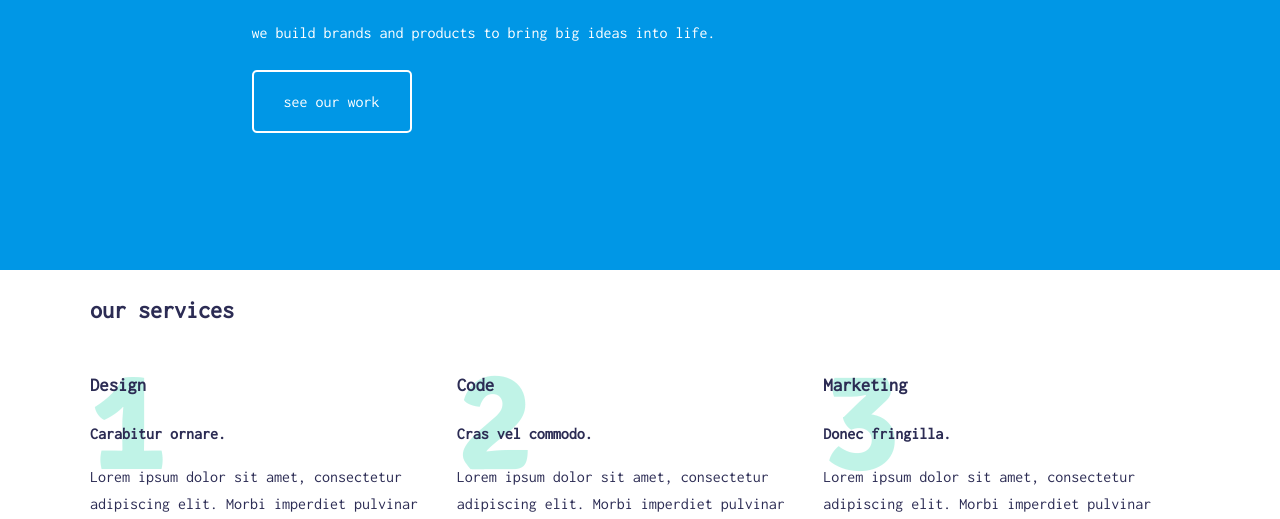
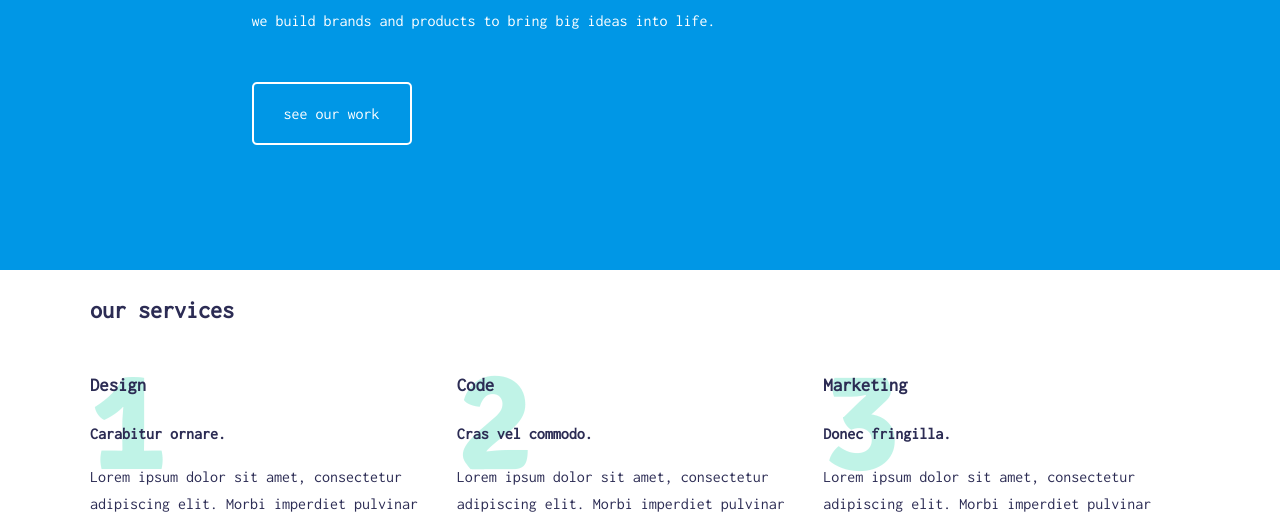
Before and after one commit to ManuLisek/scss-rwd-training, a website: page index.html in a window 1280 px wide. Shown: the part 281-800 px from the top of the page. Drawn offline with Linux system fonts and the light colour scheme.

Commit message:
Fix btn styles

```diff
--- a/sass/style.scss
+++ b/sass/style.scss
@@ -29,6 +29,7 @@ body {
 .btn {
   display: inline-block;
   min-width: 160px;
+  margin: 24px auto 0 auto;
   padding: 16px;
   border-radius: 5px;
   font-family: "Inconsolata", monospace;
@@ -36,12 +37,16 @@ body {
   text-align: center;
   text-decoration: none;
   cursor: pointer;
-  border-width: 2px;
-  border-style: solid;
-  background-color: inherit;
+  border: 2px solid $dark-background-font;
+  background-image: linear-gradient(
+    90deg,
+    $dark-background-font 50%,
+    transparent 50%
+  );
   background-position: 100% 0;
   background-size: 300%;
   transition: $transition;
+  color: $dark-background-font;
 }
 
 .btn:hover {
```
Also changed, not shown: css/style.css, 1 other file.
